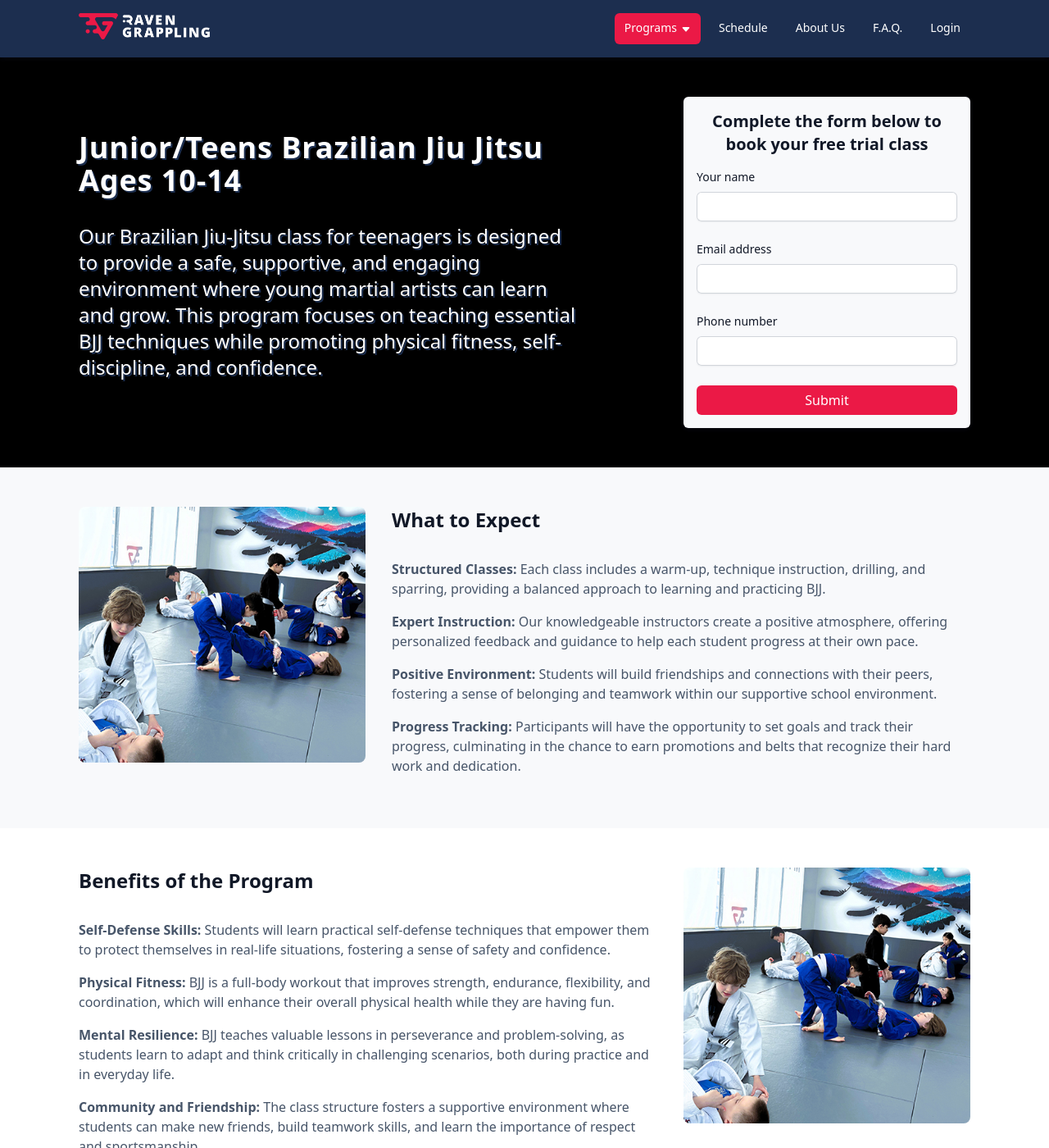
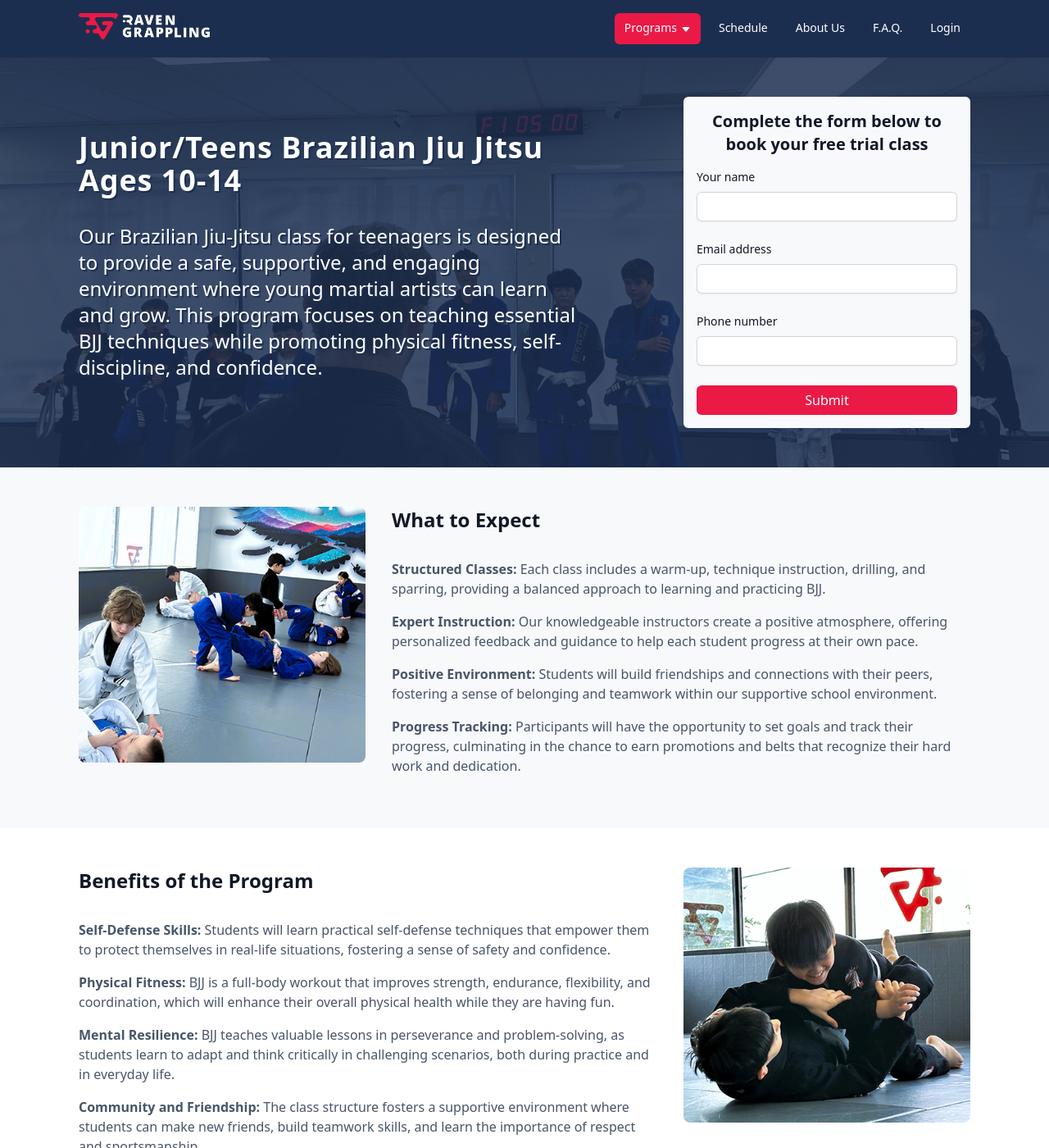
Before and after one commit to RavenGrappling/RavenGrappling.github.io, a Jekyll site: the page built from pages/junior-teens.html, in a window 1280 px wide and 1400 px high. Shown: the whole window at 82% size. Built offline with Jekyll 4.4.1, drawn with Linux system fonts in a browser that asks for light colours.

Commit message:
images are in

```diff
--- a/assets/css/raven.css
+++ b/assets/css/raven.css
@@ -493,10 +493,28 @@ form[data-leads-form] {
   }
 }
 
-/* -- Kids ----------------------------------------------------------------- */
+/* -- Programs ------------------------------------------------------------- */
 .page-kids {
   .hero {
     background-image: var(--tint-gradient), url(/assets/images/programs/kids/bg.jpg);
+  }
+}
+
+.page-junior-teens {
+  .hero {
+    background-image: var(--tint-gradient), url(/assets/images/programs/junior-teens/bg.jpg);
+  }
+}
+
+.page-adult-beginner {
+  .hero {
+    background-image: var(--tint-gradient), url(/assets/images/programs/adult-beginner/bg.jpg);
+  }
+}
+
+.page-adult-all-levels {
+  .hero {
+    background-image: var(--tint-gradient), url(/assets/images/programs/adult-all-levels/bg.jpg);
   }
 }
 
--- a/pages/adult-all-levels.html
+++ b/pages/adult-all-levels.html
@@ -76,7 +76,7 @@ permalink: /adult-all-levels-brazilian-jiu-jitsu-coquitlam
     </div>
 
     <div class="section-image">
-      <img src="/assets/images/programs/adult-all-levels/1.jpg" alt="Adult All Levels Brazilian Jiu Jitsu Coquitlam">
+      <img src="/assets/images/programs/adult-all-levels/2.jpg" alt="Adult All Levels Brazilian Jiu Jitsu Coquitlam">
     </div>
   </div>
 </section>
--- a/pages/adult-beginner.html
+++ b/pages/adult-beginner.html
@@ -74,7 +74,7 @@ permalink: /adult-beginner-brazilian-jiu-jitsu-coquitlam
     </div>
 
     <div class="section-image">
-      <img src="/assets/images/programs/adult-beginner/1.jpg" alt="Adult Beginner Brazilian Jiu Jitsu Coquitlam">
+      <img src="/assets/images/programs/adult-beginner/2.jpg" alt="Adult Beginner Brazilian Jiu Jitsu Coquitlam">
     </div>
   </div>
 </section>
--- a/pages/junior-teens.html
+++ b/pages/junior-teens.html
@@ -75,7 +75,7 @@ permalink: /junior-teens-brazilian-jiu-jitsu-coquitlam
     </div>
 
     <div class="section-image">
-      <img src="/assets/images/programs/junior-teens/1.jpg" alt="Junior/Teens Brazilian Jiu Jitsu Coquitlam">
+      <img src="/assets/images/programs/junior-teens/2.jpg" alt="Junior/Teens Brazilian Jiu Jitsu Coquitlam">
     </div>
   </div>
 </section>
```
Also changed, not shown: assets/images/programs/adult-all-levels/2.jpg (added), assets/images/programs/adult-beginner/2.jpg (added), assets/images/programs/junior-teens/2.jpg (added), assets/images/programs/junior-teens/bg.jpg (added), 2 other files.
